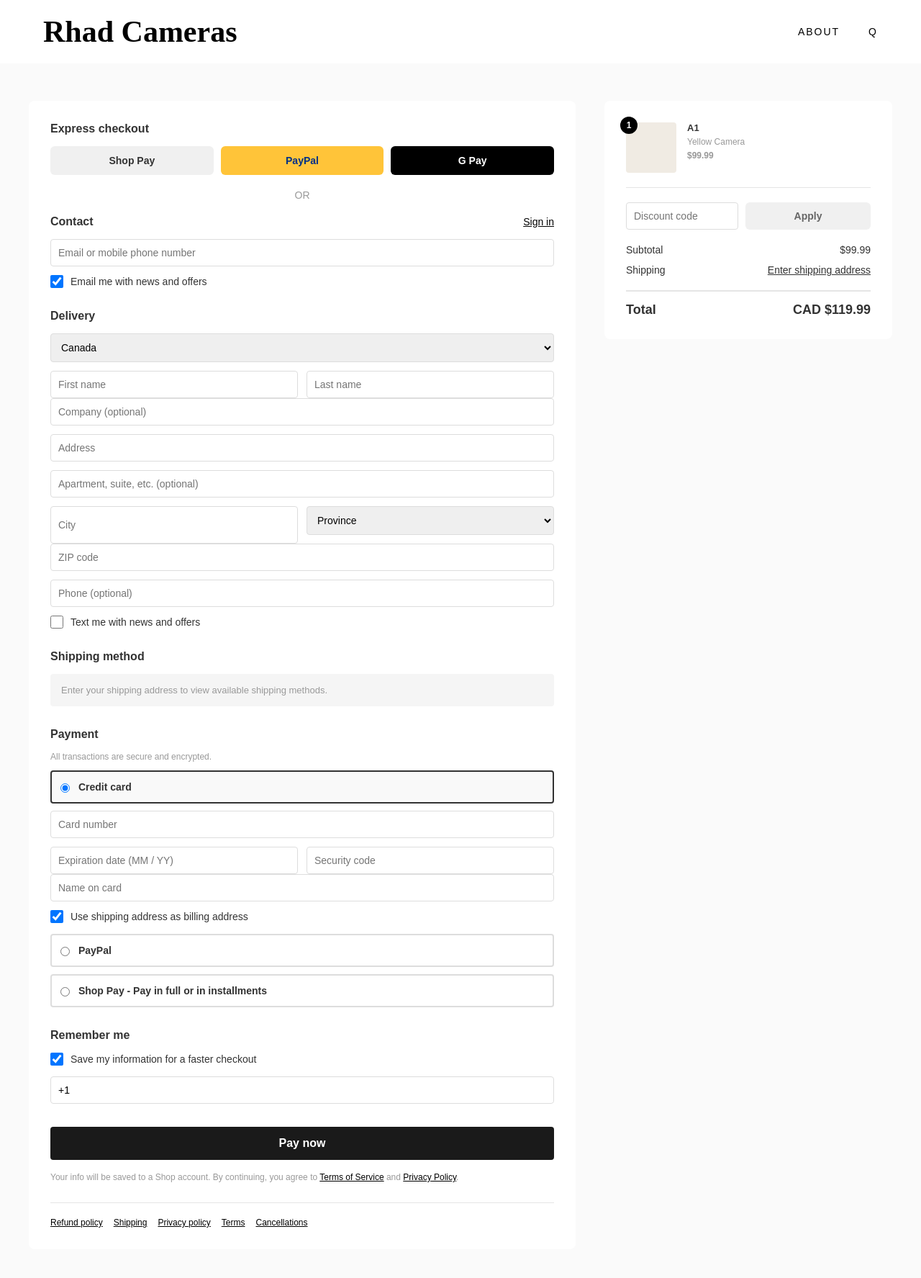
After one commit to RobertJWalters/213-Project-Rob---Thadd, a PHP site: page /checkout.php in a window 1280 px wide. The commit adds this page. Shown: the whole page at 72% size. Run offline with PHP 8.4, Linux system fonts and the light colour scheme.

Commit message:
Some updates INCOMPLETE
This is a backup incase my finished updates don't work

```diff
--- a/Product.php
+++ b/Product.php
@@ -8,7 +8,7 @@
     private $category;
     private $desc;
     public function __construct($name, $id,
-                                $price = 0,
+                                $price,
                                 $category="none",
                                 $desc="Description missing"){
         $this->name = $name;
--- a/cart.php
+++ b/cart.php
@@ -1,7 +1,7 @@
 <?php
 $data = TestProdRepo::init();
 ?>
-
+<!-- html css Code made with the help of AI tools-->
 <div id="cart-overlay"></div>
 
 <!-- Cart Sidebar -->
--- /dev/null
+++ b/checkout.php
@@ -0,0 +1,525 @@
+<?php
+?>
+<!DOCTYPE html>
+<html lang="en">
+
+<head>
+    <meta charset="UTF-8">
+    <meta name="viewport" content="width=device-width, initial-scale=1.0">
+    <title>Rhad Cameras - Checkout</title>
+    <style>
+        * {
+            margin: 0;
+            padding: 0;
+            box-sizing: border-box;
+        }
+
+        body {
+            position: relative;
+            top: 100px;
+            font-family: -apple-system, BlinkMacSystemFont, 'Segoe UI', sans-serif;
+            background: #fafafa;
+            color: #333;
+        }
+
+        header {
+            background: #fafafa;
+            padding: 20px;
+            text-align: center;
+            border-bottom: 1px solid #e5e5e5;
+        }
+
+        .logo {
+            font-size: 32px;
+            font-weight: 600;
+            font-family: 'Baskerville', 'Times New Roman', serif;
+            color: #000;
+            text-decoration: none;
+        }
+
+        .container {
+            display: grid;
+            grid-template-columns: 1fr 400px;
+            max-width: 1400px;
+            margin: 0 auto;
+            gap: 40px;
+            padding: 40px;
+            min-height: calc(100vh - 100px);
+        }
+
+        .left {
+            background: white;
+            padding: 30px;
+            border-radius: 8px;
+            overflow-y: auto;
+        }
+
+        .right {
+            background: white;
+            padding: 30px;
+            border-radius: 8px;
+            height: fit-content;
+            position: sticky;
+            top: 100px;
+        }
+
+        h2 {
+            font-size: 16px;
+            font-weight: 600;
+            margin: 30px 0 15px 0;
+        }
+
+        h2:first-child {
+            margin-top: 0;
+        }
+
+        .button-group {
+            display: flex;
+            gap: 10px;
+            margin-bottom: 20px;
+        }
+
+        button {
+            flex: 1;
+            padding: 12px;
+            border: none;
+            border-radius: 6px;
+            font-weight: 600;
+            cursor: pointer;
+            font-size: 14px;
+        }
+
+        .btn-paypal {
+            background: #ffc439;
+            color: #003087;
+        }
+
+        .btn-gpay {
+            background: #000;
+            color: white;
+        }
+
+        .btn-shop {
+            background: #f0f0f0;
+            color: #333;
+        }
+
+        .divider {
+            text-align: center;
+            color: #999;
+            margin: 20px 0;
+            font-size: 14px;
+        }
+
+        input,
+        select {
+            width: 100%;
+            padding: 10px;
+            border: 1px solid #ddd;
+            border-radius: 4px;
+            font-size: 14px;
+            margin-bottom: 12px;
+            font-family: inherit;
+        }
+
+        input:focus,
+        select:focus {
+            outline: none;
+            border-color: #333;
+        }
+
+        .row {
+            display: grid;
+            grid-template-columns: 1fr 1fr;
+            gap: 12px;
+        }
+
+        .row input {
+            margin-bottom: 0;
+        }
+
+        .checkbox-group {
+            display: flex;
+            align-items: center;
+            gap: 10px;
+            margin-bottom: 15px;
+        }
+
+        .checkbox-group input {
+            width: 18px;
+            height: 18px;
+            margin: 0;
+        }
+
+        .checkbox-group label {
+            margin: 0;
+            font-size: 14px;
+        }
+
+        .section-header {
+            display: flex;
+            justify-content: space-between;
+            align-items: center;
+            margin-bottom: 15px;
+        }
+
+        .sign-in {
+            font-size: 14px;
+        }
+
+        .sign-in a {
+            color: #000;
+            text-decoration: underline;
+            cursor: pointer;
+        }
+
+        .shipping-info {
+            background: #f5f5f5;
+            padding: 15px;
+            border-radius: 4px;
+            color: #999;
+            font-size: 13px;
+        }
+
+        .payment-option {
+            border: 2px solid #ddd;
+            padding: 12px;
+            border-radius: 4px;
+            margin-bottom: 10px;
+            cursor: pointer;
+        }
+
+        .payment-option.active {
+            border-color: #333;
+            background: #f9f9f9;
+        }
+
+        .payment-option input {
+            width: auto;
+            margin: 0 8px 0 0;
+            padding: 0;
+            vertical-align: middle;
+        }
+
+        .payment-option label {
+            cursor: pointer;
+            font-weight: 600;
+            font-size: 14px;
+            margin: 0;
+        }
+
+        .pay-button {
+            width: 100%;
+            padding: 14px;
+            background: #1a1a1a;
+            color: white;
+            border: none;
+            border-radius: 4px;
+            font-size: 16px;
+            font-weight: 600;
+            cursor: pointer;
+            margin-top: 20px;
+        }
+
+        .pay-button:hover {
+            background: #333;
+        }
+
+        .terms {
+            font-size: 12px;
+            color: #999;
+            margin-top: 15px;
+            line-height: 1.6;
+        }
+
+        .terms a {
+            color: #000;
+            text-decoration: underline;
+        }
+
+        .footer-links {
+            display: flex;
+            gap: 15px;
+            flex-wrap: wrap;
+            margin-top: 25px;
+            padding-top: 20px;
+            border-top: 1px solid #e5e5e5;
+            font-size: 12px;
+        }
+
+        .footer-links a {
+            color: #000;
+            text-decoration: underline;
+        }
+
+        /* Order Summary Styles */
+        .item {
+            display: flex;
+            gap: 15px;
+            margin-bottom: 20px;
+            padding-bottom: 20px;
+            border-bottom: 1px solid #e5e5e5;
+        }
+
+        .item-image {
+            width: 70px;
+            height: 70px;
+            background: #f0ebe3;
+            border-radius: 4px;
+            flex-shrink: 0;
+            position: relative;
+        }
+
+        .quantity-badge {
+            position: absolute;
+            top: -8px;
+            left: -8px;
+            width: 24px;
+            height: 24px;
+            background: #000;
+            color: white;
+            border-radius: 50%;
+            display: flex;
+            align-items: center;
+            justify-content: center;
+            font-size: 12px;
+            font-weight: bold;
+        }
+
+        .item-details h4 {
+            font-size: 13px;
+            font-weight: 600;
+            margin-bottom: 5px;
+        }
+
+        .item-details p {
+            font-size: 12px;
+            color: #999;
+        }
+
+        .item-price {
+            font-weight: 600;
+            margin-top: 5px;
+        }
+
+        .discount-section {
+            display: flex;
+            gap: 10px;
+            margin-bottom: 20px;
+        }
+
+        .discount-section input {
+            flex: 1;
+            margin-bottom: 0;
+        }
+
+        .discount-section button {
+            width: auto;
+            padding: 10px 20px;
+            background: #f0f0f0;
+            color: #666;
+            flex-shrink: 0;
+            margin: 0;
+        }
+
+        .price-row {
+            display: flex;
+            justify-content: space-between;
+            margin-bottom: 12px;
+            font-size: 14px;
+        }
+
+        .total-row {
+            font-size: 18px;
+            font-weight: 600;
+            border-top: 2px solid #e5e5e5;
+            padding-top: 15px;
+            margin-top: 20px;
+            display: flex;
+            justify-content: space-between;
+        }
+
+        .shipping-link {
+            color: #333;
+            text-decoration: underline;
+            cursor: pointer;
+        }
+    </style>
+    <link rel="stylesheet" href="./styles.css">
+</head>
+
+<body>
+<nav id="navbar">
+    <div class="nav-left">
+        <div class="logo">Rhad Cameras</div>
+
+    </div>
+
+    <div class="nav-right">
+        <a href="#">ABOUT</a>
+        <a hreft="#" class="cart">
+            <p>Q</p> <!-- replace with icon-->
+            <span class="cart-badge"></span>
+        </a>
+    </div>
+</nav>
+
+<div class="container">
+    <!-- Left: Form -->
+    <div class="left">
+        <h2>Express checkout</h2>
+        <div class="button-group">
+            <button class="btn-shop">Shop Pay</button>
+            <button class="btn-paypal">PayPal</button>
+            <button class="btn-gpay">G Pay</button>
+        </div>
+
+        <div class="divider">OR</div>
+
+        <!-- Contact Section -->
+        <div>
+            <div class="section-header">
+                <h2 style="margin: 0;">Contact</h2>
+                <div class="sign-in"><a href="#">Sign in</a></div>
+            </div>
+            <input type="email" placeholder="Email or mobile phone number">
+            <div class="checkbox-group">
+                <input type="checkbox" id="news" checked>
+                <label for="news">Email me with news and offers</label>
+            </div>
+        </div>
+
+        <!-- Delivery Section -->
+        <h2>Delivery</h2>
+        <select>
+            <option>Canada</option>
+        </select>
+        <div class="row">
+            <input type="text" placeholder="First name">
+            <input type="text" placeholder="Last name">
+        </div>
+        <input type="text" placeholder="Company (optional)">
+        <input type="text" placeholder="Address">
+        <input type="text" placeholder="Apartment, suite, etc. (optional)">
+        <div class="row">
+            <input type="text" placeholder="City">
+            <select>
+                <option>Province</option>
+            </select>
+        </div>
+        <input type="text" placeholder="ZIP code">
+        <input type="tel" placeholder="Phone (optional)">
+        <div class="checkbox-group">
+            <input type="checkbox" id="sms">
+            <label for="sms">Text me with news and offers</label>
+        </div>
+
+        <!-- Shipping Method -->
+        <h2>Shipping method</h2>
+        <div class="shipping-info">
+            Enter your shipping address to view available shipping methods.
+        </div>
+
+        <!-- Payment Section -->
+        <h2>Payment</h2>
+        <p style="font-size: 12px; color: #999; margin-bottom: 12px;">All transactions are secure and encrypted.</p>
+
+        <!-- Credit Card Option -->
+        <div class="payment-option active">
+            <label>
+                <input type="radio" name="payment" checked>
+                Credit card
+            </label>
+        </div>
+        <input type="text" placeholder="Card number">
+        <div class="row">
+            <input type="text" placeholder="Expiration date (MM / YY)">
+            <input type="text" placeholder="Security code">
+        </div>
+        <input type="text" placeholder="Name on card">
+        <div class="checkbox-group">
+            <input type="checkbox" id="billing" checked>
+            <label for="billing">Use shipping address as billing address</label>
+        </div>
+
+        <!-- PayPal Option -->
+        <div class="payment-option" style="margin-top: 15px;">
+            <label>
+                <input type="radio" name="payment">
+                PayPal
+            </label>
+        </div>
+
+        <!-- Shop Pay Option -->
+        <div class="payment-option">
+            <label>
+                <input type="radio" name="payment">
+                Shop Pay - Pay in full or in installments
+            </label>
+        </div>
+
+        <!-- Remember Me -->
+        <h2>Remember me</h2>
+        <div class="checkbox-group">
+            <input type="checkbox" id="remember" checked>
+            <label for="remember">Save my information for a faster checkout</label>
+        </div>
+        <input type="tel" placeholder="Mobile phone number" value="+1">
+
+        <button class="pay-button">Pay now</button>
+
+        <div class="terms">
+            Your info will be saved to a Shop account. By continuing, you agree to <a href="#">Terms of Service</a>
+            and <a href="#">Privacy Policy</a>.
+        </div>
+
+        <div class="footer-links">
+            <a href="#">Refund policy</a>
+            <a href="#">Shipping</a>
+            <a href="#">Privacy policy</a>
+            <a href="#">Terms</a>
+            <a href="#">Cancellations</a>
+        </div>
+    </div>
+
+    <!-- Right: Order Summary (Sticky) -->
+    <div class="right">
+        <!-- Product Item -->
+        <div class="item">
+            <div class="item-image">
+                <div class="quantity-badge">1</div>
+            </div>
+            <div class="item-details">
+                <h4>A1</h4>
+                <p>Yellow Camera</p>
+                <p class="item-price">$99.99</p>
+            </div>
+        </div>
+
+        <!-- Discount Code -->
+        <div class="discount-section">
+            <input type="text" placeholder="Discount code">
+            <button>Apply</button>
+        </div>
+
+        <!-- Price Summary -->
+        <div class="price-row">
+            <span>Subtotal</span>
+            <span>$99.99</span>
+        </div>
+
+        <div class="price-row">
+            <span>Shipping</span>
+            <span class="shipping-link">Enter shipping address</span>
+        </div>
+
+        <!-- Total -->
+        <div class="total-row">
+            <span>Total</span>
+            <span>CAD <strong>$119.99</strong></span>
+        </div>
+    </div>
+</div>
+</body>
+
+</html>
--- a/dashboard.php
+++ b/dashboard.php
@@ -4,6 +4,7 @@
 $data = TestProdRepo::init();
 
 ?>
+<!-- Some code made with the help of AI tools-->
 
 <!DOCTYPE html>
 <html lang="en">
--- a/productPage.php
+++ b/productPage.php
@@ -85,7 +85,7 @@
 
     <!-- LINKS -->
       <div class="nav-center">
-        <a class="nav-link" href="index.php">Home</a>
+        <a class="nav-link" href="shop.php">Home</a>
         <a class="nav-link" href="product.php">Products</a>
       </div>
 
```
Also changed, not shown: ProductRepo.php (added, +31 -0 lines), db.php (added, +14 -0 lines), shop.php (renamed from index.php, +7 -3 lines).
